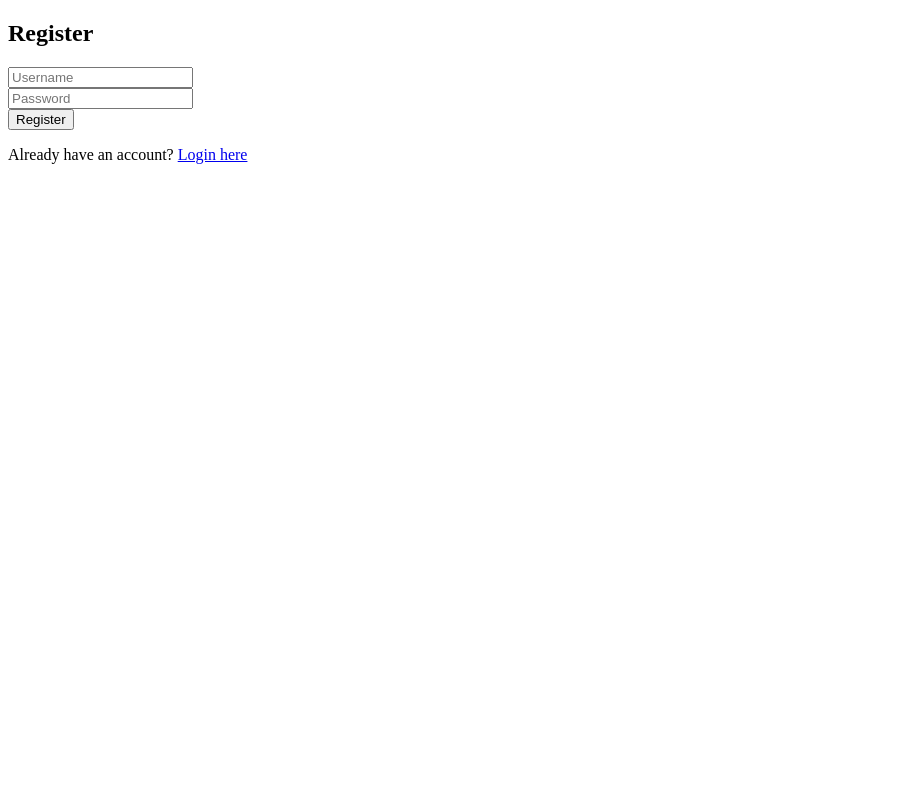
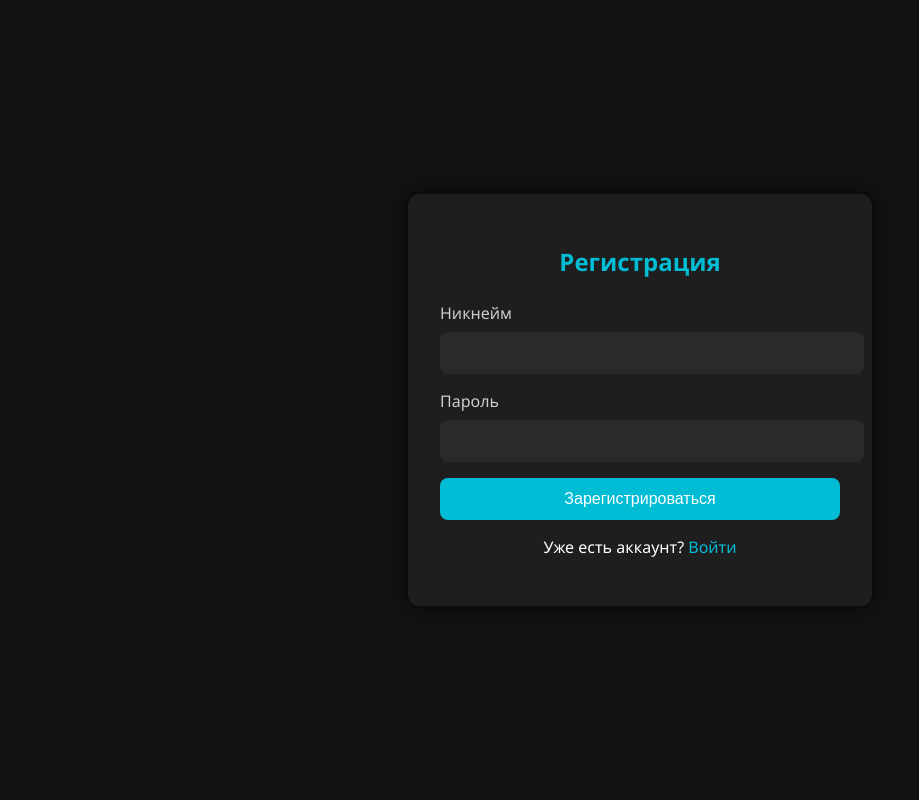
Before and after one commit to PivkoSaver/Pivko_Gram, a Flask app: page /register in a window 1280 px wide. Shown: the whole page, without its empty margins (0-919 px from the left). Run offline with Flask 3, Linux system fonts and the light colour scheme.

Commit message:
Update register.html

```diff
--- a/templates/register.html
+++ b/templates/register.html
@@ -1,13 +1,100 @@
 <!DOCTYPE html>
-<html>
-<head><title>Register</title></head>
+<html lang="en">
+<head>
+    <meta charset="UTF-8">
+    <title>Регистрация</title>
+    <meta name="viewport" content="width=device-width, initial-scale=1.0">
+    <style>
+        body {
+            margin: 0;
+            font-family: 'Segoe UI', Tahoma, Geneva, Verdana, sans-serif;
+            background-color: #121212;
+            color: #ffffff;
+            display: flex;
+            justify-content: center;
+            align-items: center;
+            height: 100vh;
+        }
+
+        .container {
+            background-color: #1e1e1e;
+            padding: 2rem;
+            border-radius: 12px;
+            box-shadow: 0 0 20px rgba(0, 0, 0, 0.7);
+            max-width: 400px;
+            width: 100%;
+        }
+
+        h2 {
+            text-align: center;
+            margin-bottom: 1.5rem;
+            color: #00bcd4;
+        }
+
+        label {
+            display: block;
+            margin-bottom: 0.5rem;
+            color: #cccccc;
+        }
+
+        input[type="text"],
+        input[type="password"] {
+            width: 100%;
+            padding: 0.75rem;
+            margin-bottom: 1rem;
+            border: none;
+            border-radius: 8px;
+            background-color: #2a2a2a;
+            color: white;
+            font-size: 1rem;
+        }
+
+        input[type="submit"] {
+            width: 100%;
+            padding: 0.75rem;
+            background-color: #00bcd4;
+            color: white;
+            border: none;
+            border-radius: 8px;
+            cursor: pointer;
+            font-size: 1rem;
+            transition: background-color 0.3s;
+        }
+
+        input[type="submit"]:hover {
+            background-color: #0097a7;
+        }
+
+        .link {
+            text-align: center;
+            margin-top: 1rem;
+        }
+
+        .link a {
+            color: #00bcd4;
+            text-decoration: none;
+        }
+
+        .link a:hover {
+            text-decoration: underline;
+        }
+    </style>
+</head>
 <body>
-  <h2>Register</h2>
-  <form method="POST">
-    <input name="username" placeholder="Username" required><br>
-    <input type="password" name="password" placeholder="Password" required><br>
-    <button type="submit">Register</button>
-  </form>
-  <p>Already have an account? <a href="/login">Login here</a></p>
+    <div class="container">
+        <h2>Регистрация</h2>
+        <form method="POST">
+            <label for="nickname">Никнейм</label>
+            <input type="text" name="nickname" required>
+
+            <label for="password">Пароль</label>
+            <input type="password" name="password" required>
+
+            <input type="submit" value="Зарегистрироваться">
+        </form>
+        <div class="link">
+            <p>Уже есть аккаунт? <a href="/login">Войти</a></p>
+        </div>
+    </div>
 </body>
 </html>
```
